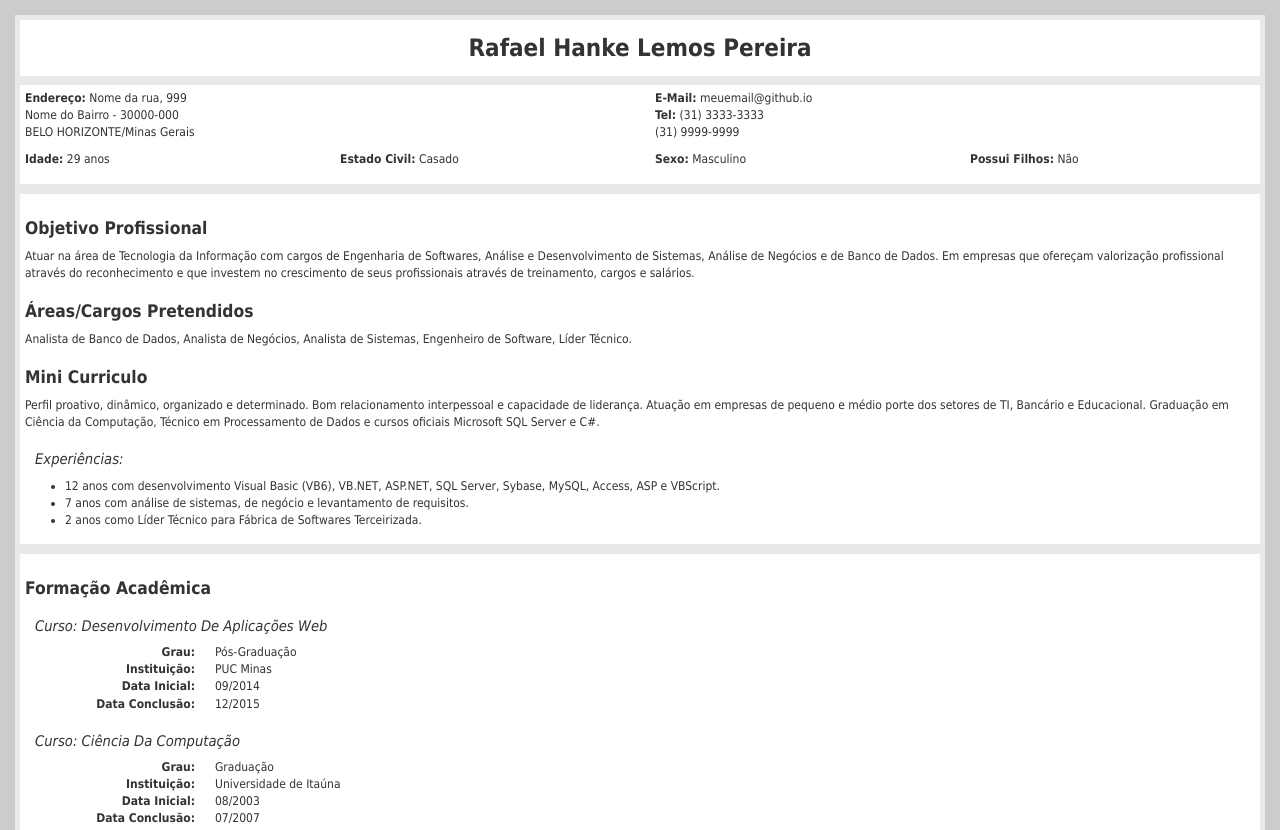
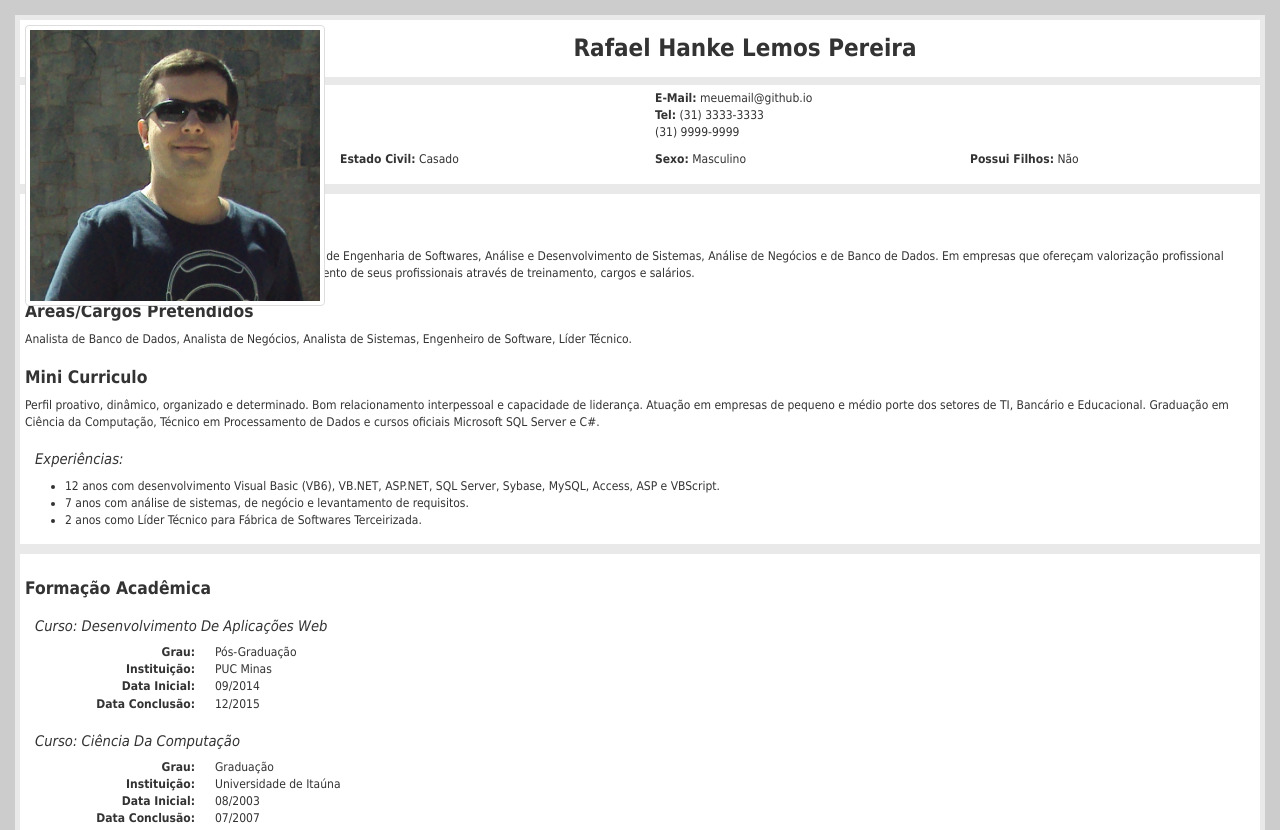
Before and after one commit to rhlpereira/rhlpereira.github.io, a plain HTML site: page index.html in a window 1280 px wide. Shown: the top 830 px of the page. Drawn offline with Linux system fonts and the light colour scheme; no server answers.

Commit message:
Adicionada foto

```diff
--- a/index.html
+++ b/index.html
@@ -17,9 +17,23 @@
     <title>Rafael Hanke Lemos Pereira</title>
 </head>
 <body>
+    <div class="divmaxfoto">
+        <a href="#" onclick="fotohide()">
+            <img id="fotoview" src="img/eu.jpg" alt="foto" class="img-thumbnail maxfoto">
+        </a>
+    </div>
     <header>
         <section class="titulo">
-            <h1>Rafael Hanke Lemos Pereira</h1>
+            <div class="row">
+                <div class="col-md-2 col-sm-2 col-xs-2">
+                    <a href="#" onclick="fotoshow()">
+                        <img src="img/eu.jpg" alt="minifoto" class="img-thumbnail minifoto">
+                    </a>
+                </div>
+                <div class="col-md-10 col-sm-10 col-xs-10">
+                    <h1>Rafael Hanke Lemos Pereira</h1>
+                </div>
+            </div>
         </section>
     </header>
     <article>
@@ -45,7 +59,6 @@
                         </p>
                     </div>
                 </div>
-                <!--<h1>Rafael Hanke Lemos Pereira</h1>-->
                 <div class="row">
                     <div class="col-md-3 col-xs-6">
                         <p>
@@ -259,56 +272,11 @@
             <section class="relacionados">
                 <h2>Currículos Relacionados</h2>
                     <div class="alert alert-warning" role="alert" id="divAlerta">
-                        <p>Por favor aguarde enquanto os currículos relacionados são carregados...</p>
+                        <p>Por favor, aguarde enquanto os currículos relacionados são carregados...</p>
                     </div>
                     <div class="list-group" id="divRelacionados">
-                        <!--<a href="#" class="list-group-item">
-                            <h4 class="list-group-item-heading">List group item heading</h4>
-                            <p class="list-group-item-text">...</p>
-                        </a>-->
+
                     </div>
-                    <!--<div class="row" id="divRelacionados">
-                        <div class="col-md-3 col-sm-4 col-xs-6">
-                            <dl class="dl-horizontal">
-                                <dt>Nome:</dt>
-                                <dd>Fulano</dd>
-                                <dt>Mini Currículo:</dt>
-                                <dd>Especificação de requisitos e desenvolvimento de aplicações comerciais com a utilização de Visual Basic 5.0 e 6.0 (VB6), Access, MySQL, SQL Server e Crystal Reports. Suporte técnico in-loco, por telefone e pela internet. Implantação de sistemas in-loco e remota. Treinamento in-loco. Elaboração de manuais de utilização dos sistemas. Venda de sistemas in-loco, por telefone e pela internet. Atendimento a clientes in-loco, por telefone e pela internet.</dd>
-                            </dl>
-                        </div>
-                        <div class="col-md-3 col-sm-4 col-xs-6">
-                            <dl class="dl-horizontal">
-                                <dt>Nome:</dt>
-                                <dd>Ciclano</dd>
-                                <dt>Mini Currículo:</dt>
-                                <dd>Especificação de requisitos e desenvolvimento de aplicações comerciais com a utilização de Visual Basic 5.0 e 6.0 (VB6), Access, MySQL, SQL Server e Crystal Reports. Suporte técnico in-loco, por telefone e pela internet. Implantação de sistemas in-loco e remota. Treinamento in-loco. Elaboração de manuais de utilização dos sistemas. Venda de sistemas in-loco, por telefone e pela internet. Atendimento a clientes in-loco, por telefone e pela internet.</dd>
-                            </dl>
-                        </div>
-                        <div class="col-md-3 col-sm-4 col-xs-6">
-                            <dl class="dl-horizontal">
-                                <dt>Nome:</dt>
-                                <dd>Beltrano</dd>
-                                <dt>Mini Currículo:</dt>
-                                <dd>Especificação de requisitos e desenvolvimento de aplicações comerciais com a utilização de Visual Basic 5.0 e 6.0 (VB6), Access, MySQL, SQL Server e Crystal Reports. Suporte técnico in-loco, por telefone e pela internet. Implantação de sistemas in-loco e remota. Treinamento in-loco. Elaboração de manuais de utilização dos sistemas. Venda de sistemas in-loco, por telefone e pela internet. Atendimento a clientes in-loco, por telefone e pela internet.</dd>
-                            </dl>
-                        </div>
-                        <div class="col-md-3 col-sm-4 col-xs-6">
-                            <dl class="dl-horizontal">
-                                <dt>Nome:</dt>
-                                <dd>Maria</dd>
-                                <dt>Mini Currículo:</dt>
-                                <dd>Especificação de requisitos e desenvolvimento de aplicações comerciais com a utilização de Visual Basic 5.0 e 6.0 (VB6), Access, MySQL, SQL Server e Crystal Reports. Suporte técnico in-loco, por telefone e pela internet. Implantação de sistemas in-loco e remota. Treinamento in-loco. Elaboração de manuais de utilização dos sistemas. Venda de sistemas in-loco, por telefone e pela internet. Atendimento a clientes in-loco, por telefone e pela internet.</dd>
-                            </dl>
-                        </div>
-                        <div class="col-md-3 col-sm-4 col-xs-6">
-                            <dl class="dl-horizontal">
-                                <dt>Nome:</dt>
-                                <dd>José</dd>
-                                <dt>Mini Currículo:</dt>
-                                <dd>Especificação de requisitos e desenvolvimento de aplicações comerciais com a utilização de Visual Basic 5.0 e 6.0 (VB6), Access, MySQL, SQL Server e Crystal Reports. Suporte técnico in-loco, por telefone e pela internet. Implantação de sistemas in-loco e remota. Treinamento in-loco. Elaboração de manuais de utilização dos sistemas. Venda de sistemas in-loco, por telefone e pela internet. Atendimento a clientes in-loco, por telefone e pela internet.</dd>
-                            </dl>
-                        </div>
-                    </div>-->
             </section>
         </div>
     </article>
```
